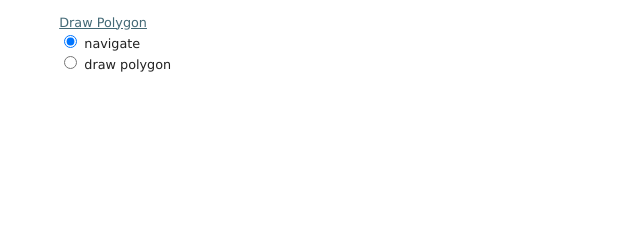
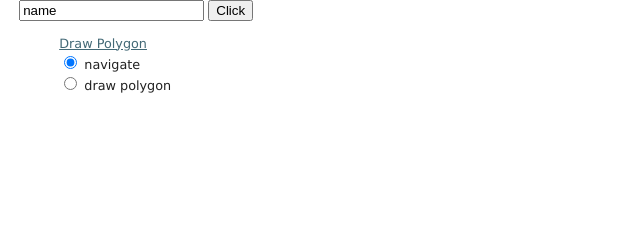
Before and after one commit to eknuth/pimh, a Django app: page /diy in a window 1280 px wide. Shown: the part 471-711 px from the top of the page, without its empty margins (0-640 px from the left). Run offline with Django 3.2, Linux system fonts and the light colour scheme; some libraries are stand-ins or nearby versions.

Commit message:
making ajax request on poly save

```diff
--- a/diy/views.py
+++ b/diy/views.py
@@ -1,6 +1,17 @@
-from homeland.models import Neighborhood
+from models import DIY_Neighborhood
 from django.http import HttpResponse, HttpResponseRedirect
 from django.shortcuts import render_to_response
+from django.contrib.gis.geos import fromstr
+from django.contrib.gis.geos import Point, Polygon
 
 def index(request):
     return render_to_response('diy.html', {})
+
+def create(request):
+    message=""
+    if request.method == 'POST':
+        n = DIY_Neighborhood(name=request.POST['name'], poly=Polygon(fromstr(poly=request.POST['poly'])))
+        n.save()
+        print request.POST
+        message = "This is an XHR POST request"
+    return HttpResponse(message)
--- a/templates/diy.html
+++ b/templates/diy.html
@@ -19,9 +19,11 @@
         </style>
         <script src="http://openlayers.org/api/OpenLayers.js"></script>
         <script src="http://maps.google.com/maps/api/js?sensor=false"></script>
+	<script type="text/javascript"
+		src="http://ajax.googleapis.com/ajax/libs/jquery/1.4.2/jquery.min.js"></script>
 
         <script type="text/javascript">
-            var map, drawControls;
+            var map, drawControls, polygonLayer;
             function init(){
                 map = new OpenLayers.Map('map');
 
@@ -29,7 +31,7 @@
 	                                 {sphericalMercator: false});
 
 
-                var polygonLayer = new OpenLayers.Layer.Vector("Polygon Layer");
+                polygonLayer = new OpenLayers.Layer.Vector("Polygon Layer");
 
                 map.addLayers([gmap, polygonLayer]);
 
@@ -48,7 +50,16 @@
                 document.getElementById('noneToggle').checked = true;
             }
 
+	    function save(form) {
+	        var neighb_name = form.neighb_name.value;
+	        var neighb_poly = polygonLayer.features[0].geometry.getVertices();
+	        $.post('diy/create',  {name: form.neighb_name.value, poly: String(neighb_poly) },
+	          function(data) {
+	             $('.result').html("test");
+	          });
+//	        alert(neighb_name, polygonLayer.features[0].geometry.getVertices());
 
+	    }
             function toggleControl(element) {
                 for(key in drawControls) {
                     var control = drawControls[key];
@@ -65,7 +76,13 @@
 	<img src="/static/pimh-logo.png">
 
         <div id="map" class="smallmap"></div>
+	<form name="diy_neighb" action="" method="post">
+	<input type=text name="neighb_name" value="name">
 
+       <INPUT TYPE="button" NAME="button" Value="Click" onClick="save(this.form)">
+
+	</form>
+	<div id="result"></div>
         <ul id="controlToggle">
 	  <a href="void();" value="polygon" onclick="toggleControl(this);">Draw Polygon</a>
             <li>
--- a/urls.py
+++ b/urls.py
@@ -20,7 +20,7 @@ urlpatterns = patterns('',
                        (r'^transit/stop/(?P<stop_id>\d+)/(?P<route_id>\d+)$', transit_views.get_stop),
                        (r'^local/(?P<place_type>.*)$', views.local_search),
                        (r'^diy$', diy_views.index),
-
+                       (r'^diy/create$', diy_views.create),
                        (r'^quad/(?P<quad>\w+)', views.neighborhoods_by_quad),
 
                        (r'^place/(?P<place_id>[\w]+)', views.place),
```
